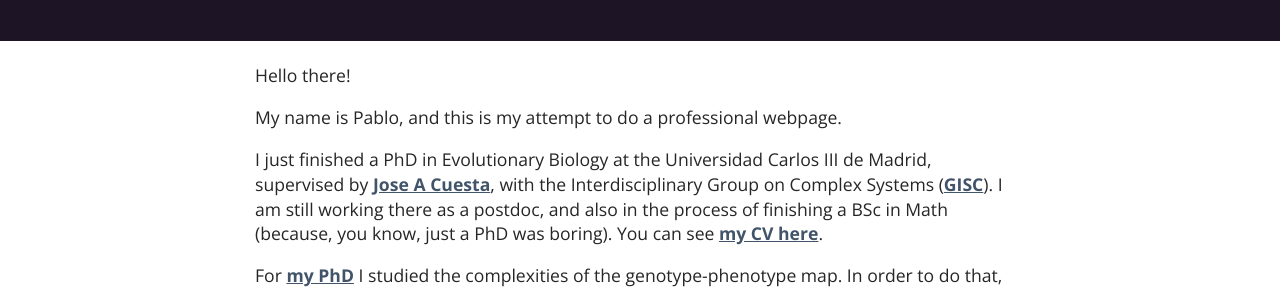
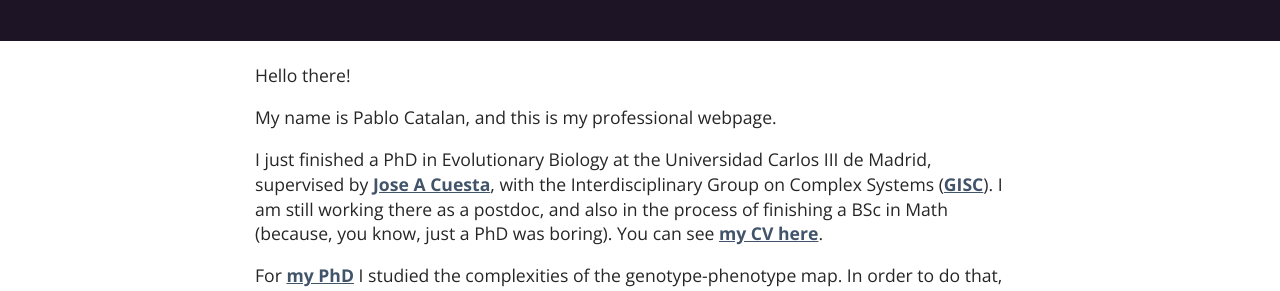
Before and after one commit to PabloCatalan/pablocatalan.github.io, a Jekyll site: the page built from index.md, in a window 1280 px wide and 900 px high, scrolled down 170 px. Shown: the part 289-580 px from the top of the window. Built offline with Jekyll 4.4.1, drawn with Linux system fonts in a browser that asks for light colours; some web fonts are replaced.

Commit message:
Update index.md

```diff
--- a/index.md
+++ b/index.md
@@ -4,7 +4,7 @@ layout: page
 
 Hello there!
 
-My name is Pablo, and this is my attempt to do a professional webpage.
+My name is Pablo Catalan, and this is my professional webpage.
 
 I just finished a PhD in Evolutionary Biology at the Universidad Carlos III de Madrid, supervised by [Jose A Cuesta](http://gisc.uc3m.es/~cuesta/), with the Interdisciplinary Group on Complex Systems ([GISC](http://gisc.es)). I am still working there as a postdoc, and also in the process of finishing a BSc in Math (because, you know, just a PhD was boring). You can see [my CV here](/CV_eng.pdf).
 
```
